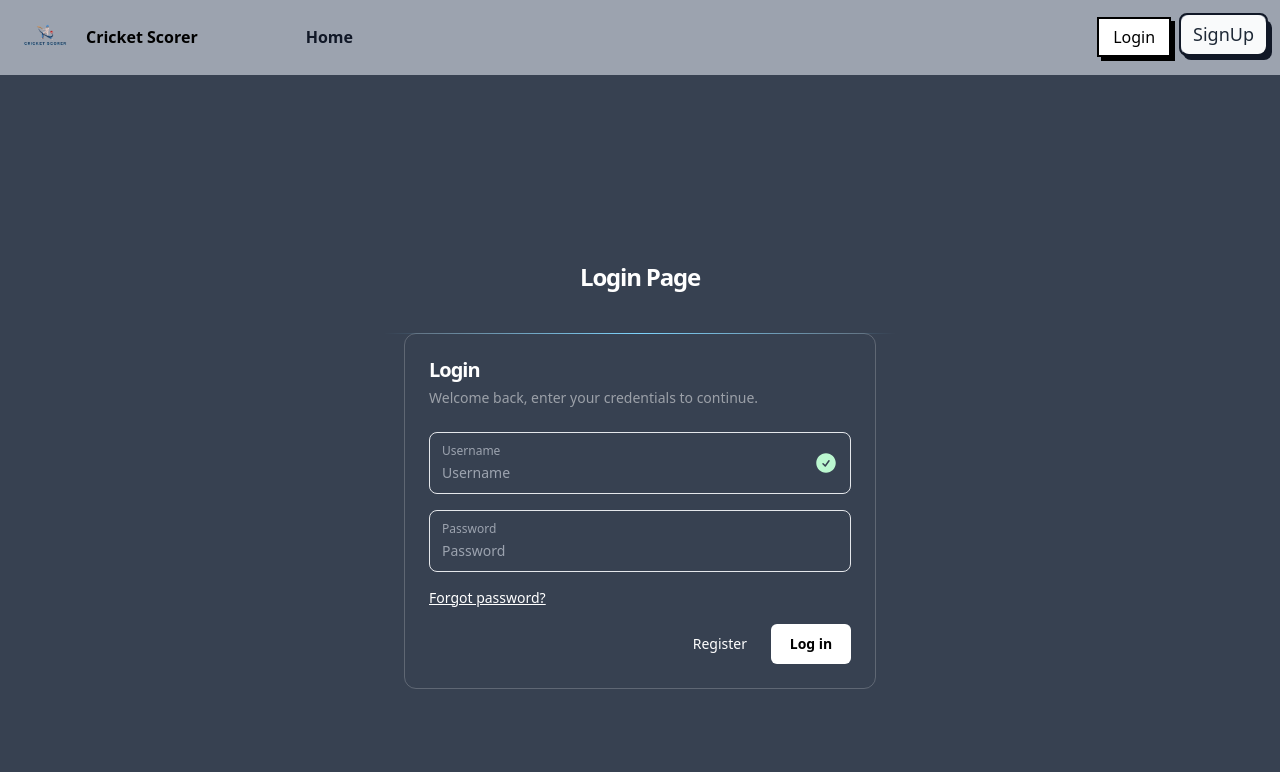
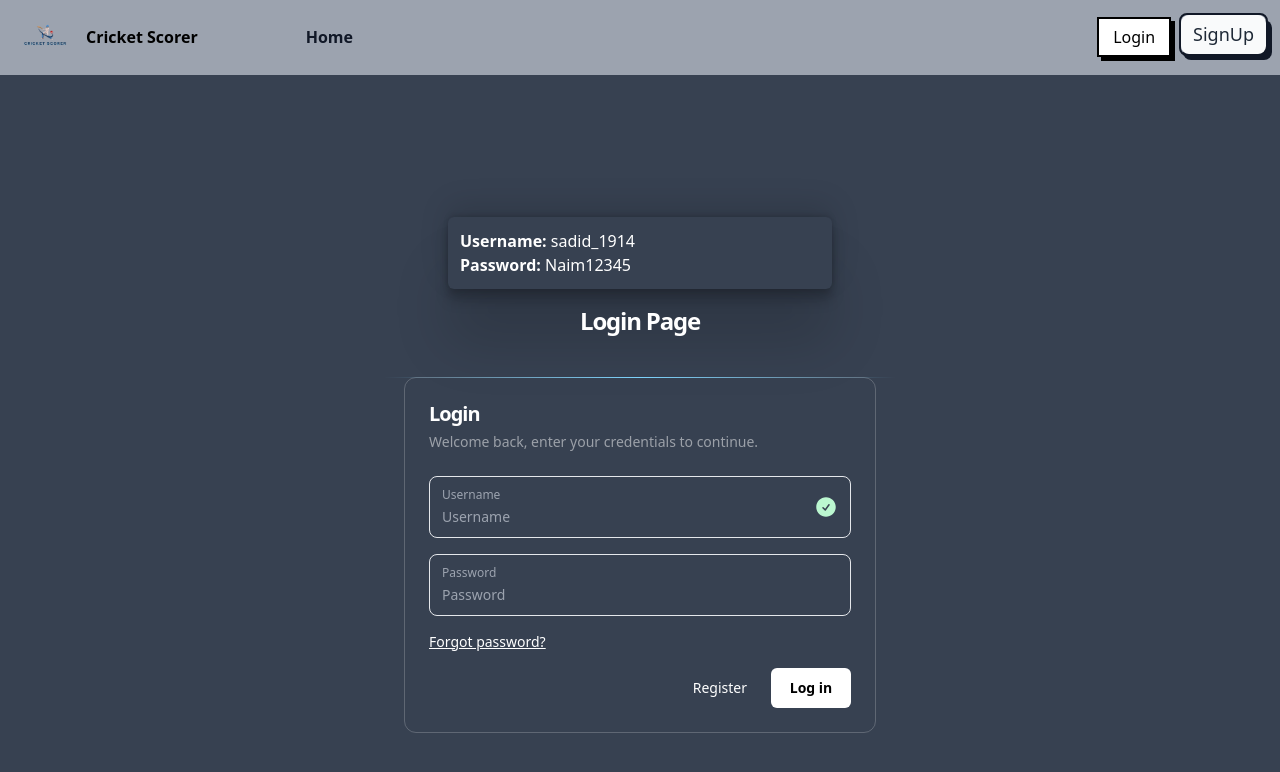
Before and after one commit to Sadid205/cricket-scorer-final-project-front-end, a React (Vite) app: page /login in a window 1280 px wide. Shown: the top 772 px of the page. Built offline with nearby package versions, Linux system fonts and the light colour scheme.

Commit message:
username and password has been added into login page

```diff
--- a/src/Login.jsx
+++ b/src/Login.jsx
@@ -42,6 +42,13 @@
 return (
 <>
 <div className="bg-gray-700 text-white flex min-h-screen flex-col items-center pt-16 sm:justify-center sm:pt-0">
+<div style={{
+          boxShadow:
+          "rgba(0, 0, 0, 0.15) 0px 54px 55px, rgba(0, 0, 0, 0.12) 0px -12px 30px, rgba(0, 0, 0, 0.12) 0px 4px 6px, rgba(0, 0, 0, 0.17) 0px 12px 13px, rgba(0, 0, 0, 0.09) 0px -3px 5px",
+          }} className='w-96 rounded-md mb-4 mx-auto p-3'>
+          <p><span className='font-semibold'>Username:</span> <span className=''>sadid_1914</span></p>
+          <p><span className='font-semibold'>Password:</span> <span>Naim12345</span></p>
+        </div>
   <a href="#">
     <div className="text-foreground font-semibold text-2xl tracking-tighter mx-auto flex items-center gap-2">
         <p>Login Page</p>
```
